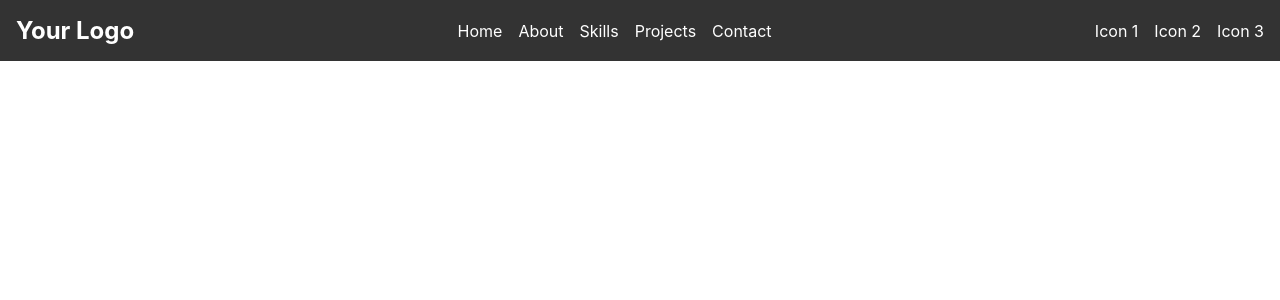
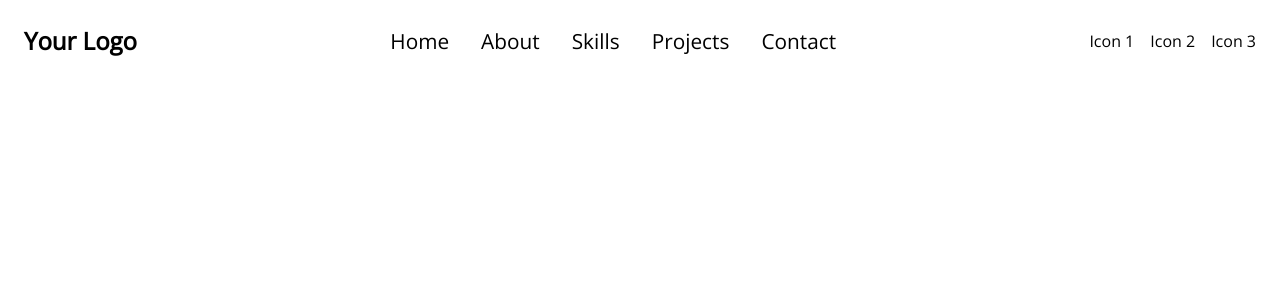
Before and after one commit to seifeddinesaad01/My-Personal-Portfolio, a React (Create React App) app: page /home in a window 1280 px wide. Shown: the top 300 px of the page. Built offline with nearby package versions, Linux system fonts and the light colour scheme.

Commit message:
adding some improvements in the header and adding react routes

```diff
--- a/package.json
+++ b/package.json
@@ -12,6 +12,7 @@
     "@types/react-dom": "^18.2.15",
     "react": "^18.2.0",
     "react-dom": "^18.2.0",
+    "react-router-dom": "^6.18.0",
     "react-scripts": "5.0.1",
     "typescript": "^4.9.5",
     "web-vitals": "^2.1.4"
--- a/src/App.css
+++ b/src/App.css
@@ -1,38 +1,5 @@
-.App {
-  text-align: center;
+@import url('https://fonts.googleapis.com/css2?family=Open+Sans&display=swap');
+*{
+  font-family: 'Open Sans', sans-serif;
+
 }
-
-.App-logo {
-  height: 40vmin;
-  pointer-events: none;
-}
-
-@media (prefers-reduced-motion: no-preference) {
-  .App-logo {
-    animation: App-logo-spin infinite 20s linear;
-  }
-}
-
-.App-header {
-  background-color: #282c34;
-  min-height: 100vh;
-  display: flex;
-  flex-direction: column;
-  align-items: center;
-  justify-content: center;
-  font-size: calc(10px + 2vmin);
-  color: white;
-}
-
-.App-link {
-  color: #61dafb;
-}
-
-@keyframes App-logo-spin {
-  from {
-    transform: rotate(0deg);
-  }
-  to {
-    transform: rotate(360deg);
-  }
-}
--- a/src/components/Header/Header.css
+++ b/src/components/Header/Header.css
@@ -4,8 +4,7 @@
   justify-content: space-between;
   align-items: center;
   padding: 1rem;
-    background-color: #333;
-    color: white;
+  flex-wrap: nowrap;
 }
 
 .logo {
@@ -16,26 +15,27 @@
 .menu-icon {
   font-size: 1.5rem;
   cursor: pointer;
-    display: none; /* Initially hidden on larger devices */
+  display: none;
 
-    /* Adjust as needed for your design */
   @media (max-width: 768px) {
-      display: block; /* Display on medium and small devices */
+    display: block;
   }
 }
 
 .nav-links {
   display: flex;
-    gap: 1rem;
+  gap: 2rem;
+  font-size: 1.3rem;
 }
 
 .nav-links a {
-    color: white;
   text-decoration: none;
+  color: black;
 }
 
 .nav-links a:hover {
   text-decoration: underline;
+  color: #f98484; /* Change the color when hovered over */
 }
 
 .icons-wrapper {
@@ -44,11 +44,6 @@
 }
 
 @media (max-width: 768px) {
-    .header {
-      flex-direction: column;
-      align-items: flex-start;
-    }
-
   .nav-links {
     margin-top: 1rem;
   }
--- a/src/components/Header/Header.tsx
+++ b/src/components/Header/Header.tsx
@@ -2,29 +2,58 @@
 import React from 'react';
 import './Header.css'; // Import the CSS file
 import useWindow from '../../utils/useWindow';
+import { NavLink } from 'react-router-dom';
 
 const Header: React.FC = () => {
-  const {width} = useWindow();
+  const { width } = useWindow();
+  const links = [
+    {
+      name:"Home",
+       tag:"home"
+    },
+    {
+      name:"About",
+       tag:"about"
+ },
+    {
+      name:"Skills",
+       tag:"skills"
+    },
+    {
+      name:"Projects",
+       tag:"projects"
+    },
+    {
+      name:"Contact",
+       tag:"contact"
+    },
+  ]
   return (
     <header className="header">
       <div className="logo">Your Logo</div>
 
       {/* Menu icon for medium and small devices */}
-      <div className="menu-icon">&#9776;</div>
+
+      {width > 765 ?
+        <>
           <nav className="nav-links">
-        <a href="#">Home</a>
-        <a href="#">About</a>
-        <a href="#">Skills</a>
-        <a href="#">Projects</a>
-        <a href="#">Contact</a>
+            {links.map((link, index)=>{
+              return  <NavLink to={link?.tag}>{link?.name}</NavLink>
+            })}
           </nav>
-
           <div className="icons-wrapper">
             {/* You can replace these icons with your preferred icon components or images */}
             <span>Icon 1</span>
             <span>Icon 2</span>
             <span>Icon 3</span>
           </div>
+        </>
+        :
+        <div className="menu-icon">&#9776;</div>
+      }
+
+
+
     </header>
   );
 };
--- a/src/index.tsx
+++ b/src/index.tsx
@@ -1,16 +1,18 @@
 import React from 'react';
-import ReactDOM from 'react-dom/client';
-import './index.css';
+import ReactDOM from 'react-dom';
+import { BrowserRouter as Router } from 'react-router-dom';
 import App from './App';
 import reportWebVitals from './reportWebVitals';
 
-const root = ReactDOM.createRoot(
-  document.getElementById('root') as HTMLElement
-);
-root.render(
+const root = document.getElementById('root');
+
+ReactDOM.render(
   <React.StrictMode>
-    <App />
-  </React.StrictMode>
+    <Router>
+      <App />
+    </Router>
+  </React.StrictMode>,
+  root
 );
 
 // If you want to start measuring performance in your app, pass a function
```
Also changed, not shown: 1 other file (tests, documents, lock files or other folders). Lines whose indentation alone changed are shown as unchanged.
